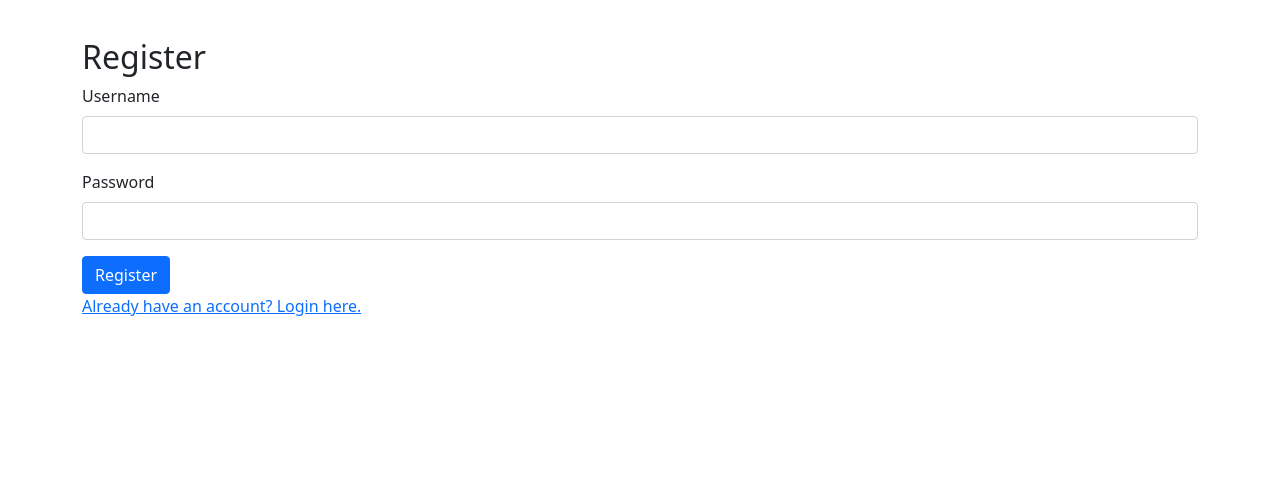
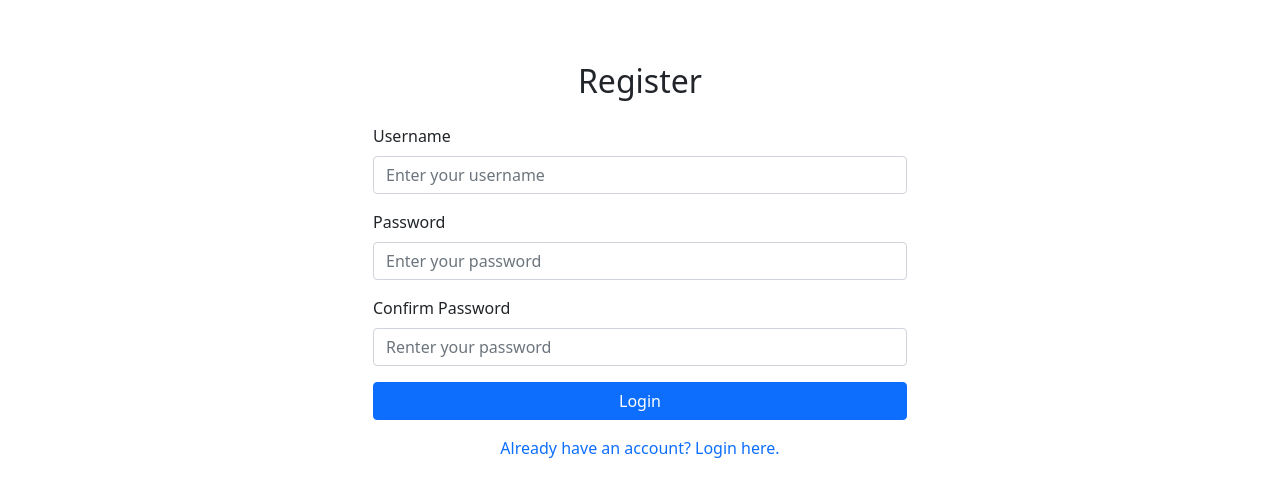
Before and after one commit to GavinHendrix/TREND, a Flask app: page /register in a window 1280 px wide. Shown: the part 56-553 px from the top of the page. Run offline with Flask 3, Linux system fonts and the light colour scheme; some libraries are stand-ins or nearby versions.

Commit message:
fixed register structure

```diff
--- a/app/src/auth/register.py
+++ b/app/src/auth/register.py
@@ -15,6 +15,6 @@ def register():
         new_user = User(username=username, password=hashed_password.decode('utf-8'))
         db.session.add(new_user)
         db.session.commit()
-        flash('Registration successful! You can now log in.')
+        flash('Registration successful!', 'success')
         return redirect(url_for('login.login'))
     return render_template('register.html')
--- a/app/templates/register.html
+++ b/app/templates/register.html
@@ -1,17 +1,32 @@
 {% extends 'base.html' %}
 {% block title %}TREND - Register{% endblock %}
 {% block content %}
-<h2>Register</h2>
+<div class="container mt-5">
+    <h2 class="text-center mb-4">Register</h2>
+    <div class="row justify-content-center">
+        <div class="col-md-6">
             <form method="POST">
                 <div class="mb-3">
                     <label for="username" class="form-label">Username</label>
-        <input type="text" class="form-control" name="username" required>
+                    <input type="text" class="form-control" name="username" placeholder="Enter your username" required>
                 </div>
                 <div class="mb-3">
                     <label for="password" class="form-label">Password</label>
-        <input type="password" class="form-control" name="password" required>
+                    <input type="password" class="form-control" name="password" placeholder="Enter your password" required>
                 </div>
-    <button type="submit" class="btn btn-primary">Register</button>
+                <div class="mb-3">
+                    <label for="confirm_password" class="form-label">Confirm Password</label>
+                    <input type="password" class="form-control" name="confirm_password" placeholder="Renter your password" required>
+                </div>
+                <div class="d-grid">
+                    <button type="submit" class="btn btn-primary btn-block">Login</button>
+                </div>
             </form>
-<a href="{{ url_for('login.login') }}">Already have an account? Login here.</a>
+
+            <div class="text-center mt-3">
+                <a href="{{ url_for('login.login') }}" class="text-decoration-none">Already have an account? Login here.</a>
+            </div>
+        </div>
+    </div>
+</div>
 {% endblock %}
```
Lines whose indentation alone changed are shown as unchanged.
